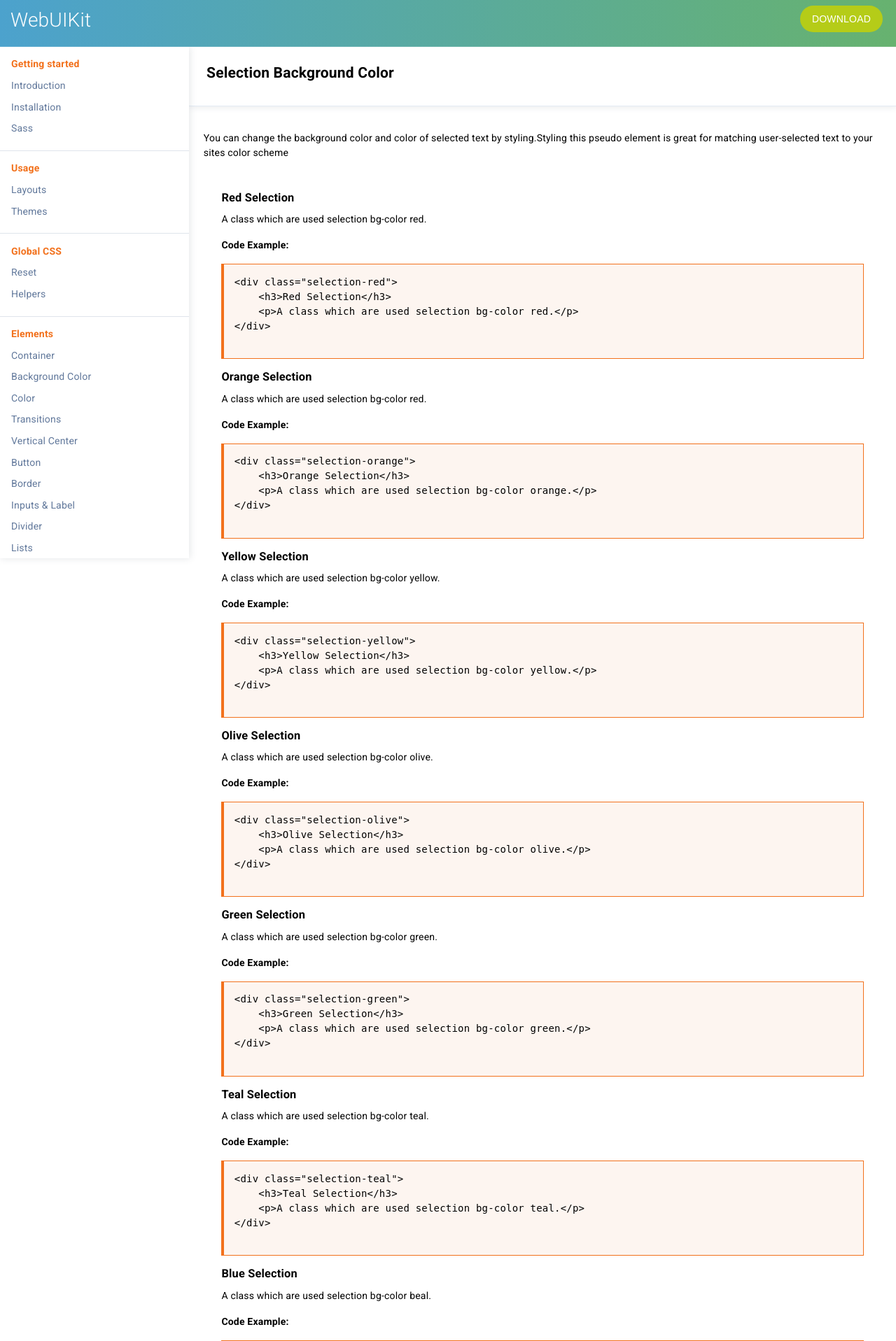
After one commit to harishbhati/UI-Components, a PHP site: page /components/selection.php in a window 1280 px wide. The commit adds this page. Shown: the top 1917 px of the page at 70% size. Run offline with PHP 8.4, Linux system fonts and the light colour scheme; some libraries are stand-ins or nearby versions.

Commit message:
selection page and scss

```diff
--- /dev/null
+++ b/components/selection.php
@@ -0,0 +1,151 @@
+<!DOCTYPE html>
+<html>
+<?php include 'head.php'; ?>
+    <body>
+        <?php include 'header.php'; ?>
+        <section>
+        <?php include 'sidebar.php'; ?>
+            <main class="content">
+                <div class="page-title-block">
+                    <h1 class="page-title">Selection Background Color</h1>
+                </div>
+                <section class="medium-spacing">
+                    <p>You can change the background color and color of selected text by styling.Styling this pseudo element is great for matching user-selected text to your sites color scheme</p>
+                    <div class="large-spacing">
+                        <div class="selection-red">
+                            <h3>Red Selection</h3>
+                            <p>A class which are used selection bg-color red.</p>
+                        </div>
+                        <p><strong>Code Example:</strong></p>
+                        <pre class="markup">
+&lt;div class=&quot;selection-red&quot;&gt;
+    &lt;h3&gt;Red Selection&lt;/h3&gt;
+    &lt;p&gt;A class which are used selection bg-color red.&lt;/p&gt;
+&lt;/div&gt;
+                        </pre>
+                        <div class="selection-orange">
+                            <h3>Orange Selection</h3>
+                            <p>A class which are used selection bg-color red.</p>
+                        </div>
+                        <p><strong>Code Example:</strong></p>
+                        <pre class="markup">
+&lt;div class=&quot;selection-orange&quot;&gt;
+    &lt;h3&gt;Orange Selection&lt;/h3&gt;
+    &lt;p&gt;A class which are used selection bg-color orange.&lt;/p&gt;
+&lt;/div&gt;
+                        </pre>
+                        <div class="selection-yellow">
+                            <h3>Yellow Selection</h3>
+                            <p>A class which are used selection bg-color yellow.</p>
+                        </div>
+                        <p><strong>Code Example:</strong></p>
+                        <pre class="markup">
+&lt;div class=&quot;selection-yellow&quot;&gt;
+    &lt;h3&gt;Yellow Selection&lt;/h3&gt;
+    &lt;p&gt;A class which are used selection bg-color yellow.&lt;/p&gt;
+&lt;/div&gt;
+                        </pre>
+                        <div class="selection-olive">
+                            <h3>Olive Selection</h3>
+                            <p>A class which are used selection bg-color olive.</p>
+                        </div>
+                        <p><strong>Code Example:</strong></p>
+                        <pre class="markup">
+&lt;div class=&quot;selection-olive&quot;&gt;
+    &lt;h3&gt;Olive Selection&lt;/h3&gt;
+    &lt;p&gt;A class which are used selection bg-color olive.&lt;/p&gt;
+&lt;/div&gt;
+                        </pre>
+                        <div class="selection-green">
+                            <h3>Green Selection</h3>
+                            <p>A class which are used selection bg-color green.</p>
+                        </div>
+                        <p><strong>Code Example:</strong></p>
+                        <pre class="markup">
+&lt;div class=&quot;selection-green&quot;&gt;
+    &lt;h3&gt;Green Selection&lt;/h3&gt;
+    &lt;p&gt;A class which are used selection bg-color green.&lt;/p&gt;
+&lt;/div&gt;
+                        </pre>
+                        <div class="selection-teal">
+                            <h3>Teal Selection</h3>
+                            <p>A class which are used selection bg-color teal.</p>
+                        </div>
+                        <p><strong>Code Example:</strong></p>
+                        <pre class="markup">
+&lt;div class=&quot;selection-teal&quot;&gt;
+    &lt;h3&gt;Teal Selection&lt;/h3&gt;
+    &lt;p&gt;A class which are used selection bg-color teal.&lt;/p&gt;
+&lt;/div&gt;
+                        </pre>
+                        <div class="selection-blue">
+                            <h3>Blue Selection</h3>
+                            <p>A class which are used selection bg-color beal.</p>
+                        </div>
+                        <p><strong>Code Example:</strong></p>
+                        <pre class="markup">
+&lt;div class=&quot;selection-blue&quot;&gt;
+    &lt;h3&gt;Blue Selection&lt;/h3&gt;
+    &lt;p&gt;A class which are used selection bg-color blue.&lt;/p&gt;
+&lt;/div&gt;
+                        </pre>
+                        <div class="selection-violet">
+                            <h3>Violet Selection</h3>
+                            <p>A class which are used selection bg-color violet.</p>
+                        </div>
+                        <p><strong>Code Example:</strong></p>
+                        <pre class="markup">
+&lt;div class=&quot;selection-violet&quot;&gt;
+    &lt;h3&gt;Violet Selection&lt;/h3&gt;
+    &lt;p&gt;A class which are used selection bg-color violet.&lt;/p&gt;
+&lt;/div&gt;
+                        </pre>
+                        <div class="selection-purple">
+                            <h3>Purple Selection</h3>
+                            <p>A class which are used selection bg-color purple.</p>
+                        </div>
+                        <p><strong>Code Example:</strong></p>
+                        <pre class="markup">
+&lt;div class=&quot;selection-purple&quot;&gt;
+    &lt;h3&gt;Purple Selection&lt;/h3&gt;
+    &lt;p&gt;A class which are used selection bg-color purple.&lt;/p&gt;
+&lt;/div&gt;
+                        </pre>
+                        <div class="selection-pink">
+                            <h3>Pink Selection</h3>
+                            <p>A class which are used selection bg-color pink.</p>
+                        </div>
+                        <p><strong>Code Example:</strong></p>
+                        <pre class="markup">
+&lt;div class=&quot;selection-pink&quot;&gt;
+    &lt;h3&gt;Pink Selection&lt;/h3&gt;
+    &lt;p&gt;A class which are used selection bg-color pink.&lt;/p&gt;
+&lt;/div&gt;
+                        </pre>
+                        <div class="selection-brown">
+                            <h3>Brown Selection</h3>
+                            <p>A class which are used selection bg-color brown.</p>
+                        </div>
+                        <p><strong>Code Example:</strong></p>
+                        <pre class="markup">
+&lt;div class=&quot;selection-brown&quot;&gt;
+    &lt;h3&gt;Brown Selection&lt;/h3&gt;
+    &lt;p&gt;A class which are used selection bg-color brown.&lt;/p&gt;
+&lt;/div&gt;
+                        </pre>
+                        <div class="selection-black">
+                            <h3>Black Selection</h3>
+                            <p>A class which are used selection bg-color black.</p>
+                        </div>
+                        <p><strong>Code Example:</strong></p>
+                        <pre class="markup">
+&lt;div class=&quot;selection-black&quot;&gt;
+    &lt;h3&gt;Black Selection&lt;/h3&gt;
+    &lt;p&gt;A class which are used selection bg-color black.&lt;/p&gt;
+&lt;/div&gt;
+                        </pre>
+                    </div>
+                </section>
+            </main>
+    </body>
+</html>
--- a/components/sidebar.php
+++ b/components/sidebar.php
@@ -28,6 +28,7 @@
             <li><a href="">Divider</a></li>
             <li><a href="list.php">Lists</a></li>
             <li><a href="">Images</a></li>
+            <li><a href="selection.php">Selection</a></li>
         </ul>
         <ul class="unstyled-list item">
             <li class="item-header">Views</li>
--- a/dist/css/main.css
+++ b/dist/css/main.css
@@ -1887,6 +1887,62 @@ input[type="radio"] + label:before {
   align-items: center;
   justify-content: center; }
 
+.selection-red *::selection {
+  background-color: #db2828;
+  color: #ffffff; }
+
+.selection-orange *::selection {
+  background-color: #f2711c;
+  color: #ffffff; }
+
+.selection-yellow *::selection {
+  background-color: #fbbd08;
+  color: #ffffff; }
+
+.selection-olive *::selection {
+  background-color: #b5cc18;
+  color: #ffffff; }
+
+.selection-green *::selection {
+  background-color: #21ba45;
+  color: #ffffff; }
+
+.selection-teal *::selection {
+  background-color: #00b5ad;
+  color: #ffffff; }
+
+.selection-blue *::selection {
+  background-color: #2185d0;
+  color: #ffffff; }
+
+.selection-violet *::selection {
+  background-color: #6435c9;
+  color: #ffffff; }
+
+.selection-purple *::selection {
+  background-color: #a333c8;
+  color: #ffffff; }
+
+.selection-pink *::selection {
+  background-color: #e03997;
+  color: #ffffff; }
+
+.selection-brown *::selection {
+  background-color: #a5673f;
+  color: #ffffff; }
+
+.selection-grey *::selection {
+  background-color: #767676;
+  color: #ffffff; }
+
+.selection-black *::selection {
+  background-color: #1b1c1d;
+  color: #ffffff; }
+
+.selection-white *::selection {
+  background-color: #ffffff;
+  color: #ffffff; }
+
 body {
   margin: 0;
   padding: 0;
--- a/src/scss/main.scss
+++ b/src/scss/main.scss
@@ -19,5 +19,6 @@
 @import "lists/lists";
 @import "transitions/transition-all";
 @import "vertical-center/vcenter";
+@import "selection/selection";
 @import "hero-index";
 @import "component";
--- /dev/null
+++ b/src/scss/selection/selection.scss
@@ -0,0 +1,27 @@
+@import "../variables/color-variables";
+
+$selection-color-list: (
+    'red': $red,
+    'orange': $orange,
+    'yellow': $yellow,
+    'olive': $olive,
+    'green': $green,
+    'teal': $teal,
+    'blue': $blue,
+    'violet': $violet,
+    'purple': $purple,
+    'pink': $pink,
+    'brown': $brown,
+    'grey': $grey,
+    'black': $black,
+    'white': $white,
+);
+
+@each $color-name,$color-code in $selection-color-list {
+    .selection-#{$color-name} {
+        *::selection{
+            background-color:#{$color-code};
+            color: $white;
+        }
+    }
+}
```
Also changed, not shown: dist/css/selection/selection.css (added, +55 -0 lines).
